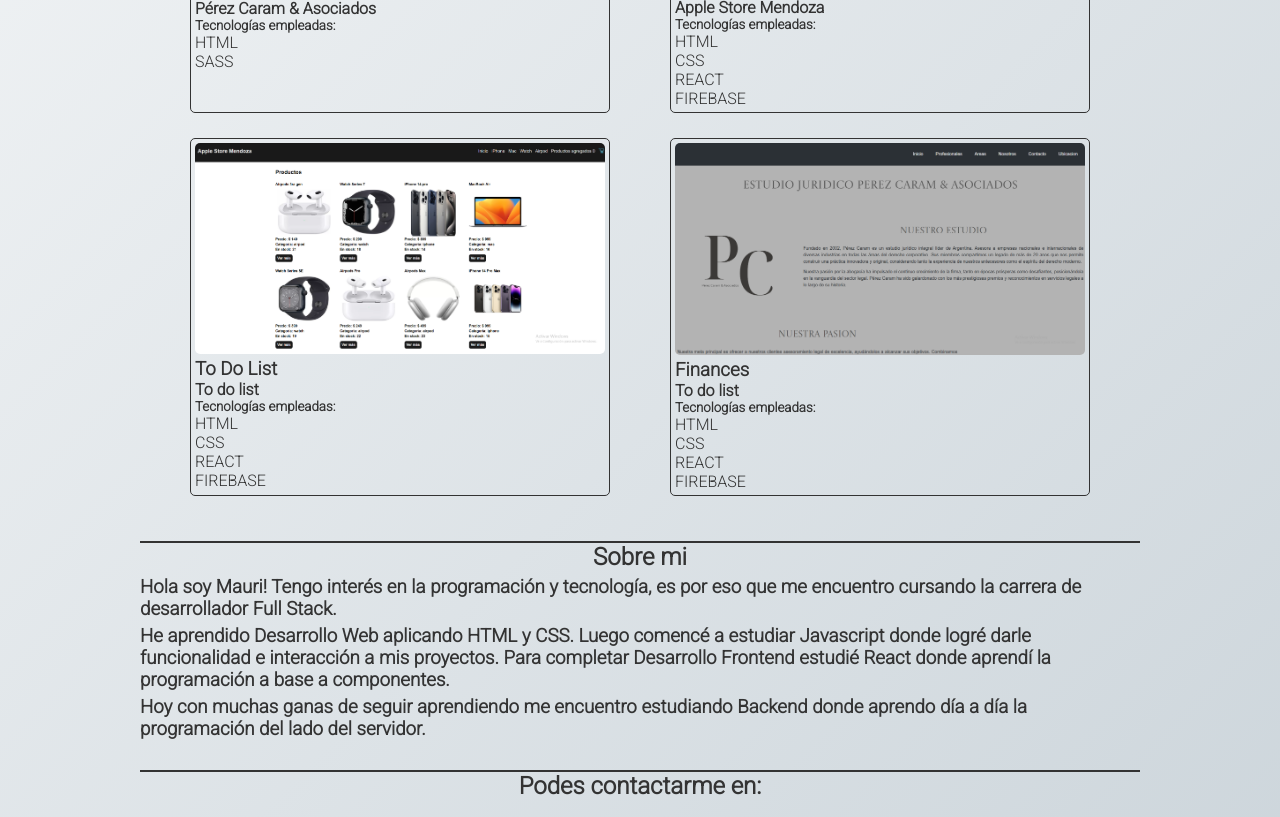
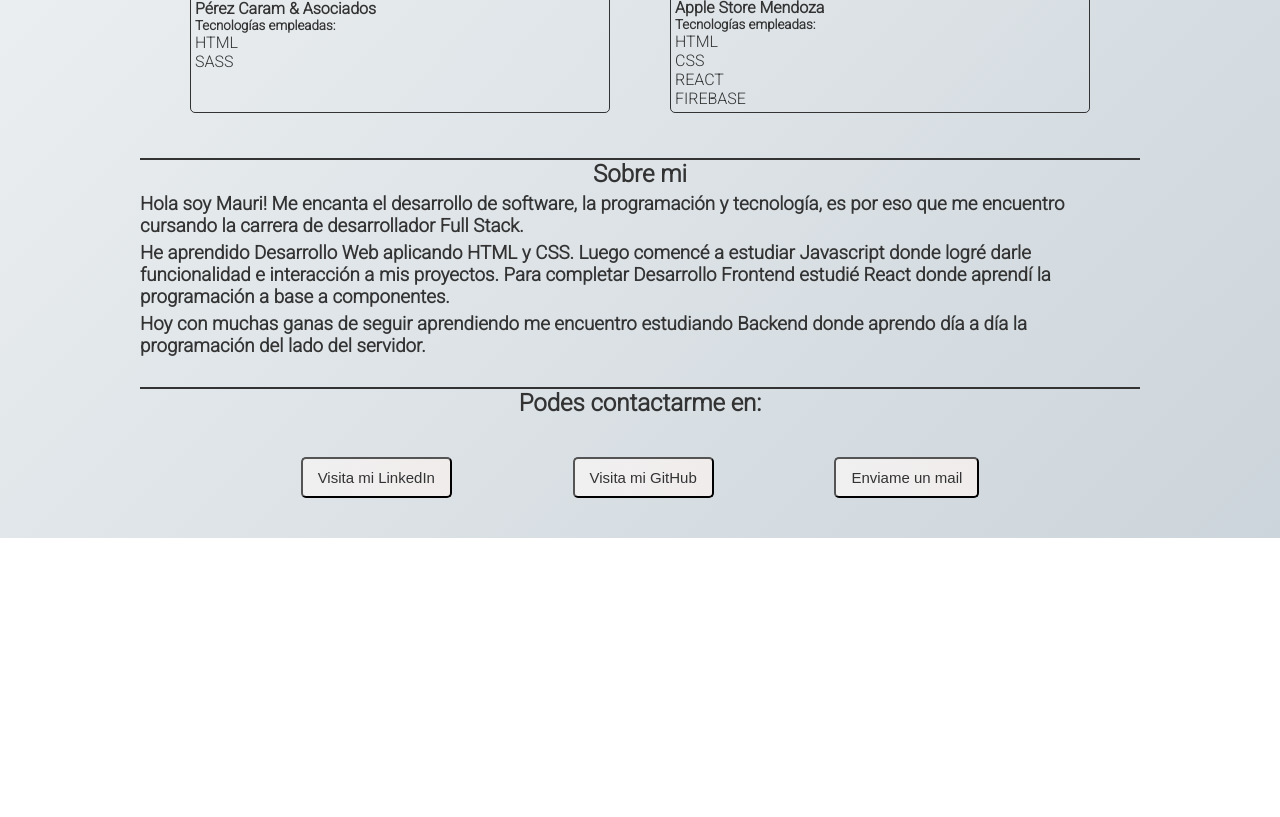
Before and after one commit to MauricioPerezCaram/Mi-CV, a React (Create React App) app: page / in a window 1280 px wide. Shown: the part 1220-2037 px from the top of the page. After the commit the page ends 1758 px from the top, so only its background shows below. Built offline with nearby package versions, Linux system fonts and the light colour scheme.

Commit message:
links proyectos y hover

```diff
--- a/src/App.css
+++ b/src/App.css
@@ -105,6 +105,10 @@
   border-radius: 5px;
 }
 
+.proyecto:hover {
+  cursor: pointer;
+}
+
 .tecnologias-completas {
   border-top: solid 2px;
 }
--- a/src/Components/Proyectos.jsx
+++ b/src/Components/Proyectos.jsx
@@ -1,9 +1,18 @@
 const Proyectos = () => {
+
+  const abrirpaginaestudio = () => {
+    window.open('https://primer-subida-githhub-pre-entrega.vercel.app/', '_blank');
+  };
+
+  const abrirapplestore= () => {
+    window.open('https://entrega-final-react-perez-caram.vercel.app/');
+  }
+
   return (
     <section id="proyectos">
       <h2 className="h2proyectos">Proyectos en los que he trabajado</h2>
       <div className="container-proyectos">
-        <div className="proyecto">
+        <div className="proyecto" onClick={abrirpaginaestudio}>
           <img src="Estudio Jco. PC & Asoc.png" alt="Estudio Jco. PC & Asoc" />
           <h3>Landing Page</h3>
           <h4>Pérez Caram & Asociados</h4>
@@ -13,7 +22,7 @@
             <li>SASS</li>
           </ul>
         </div>
-        <div className="proyecto">
+        <div className="proyecto" onClick={abrirapplestore}>
           <img src="Apple Store Mendoza.png" alt="Apple Store Mendoza" />
           <h3>E-commerce</h3>
           <h4>Apple Store Mendoza</h4>
@@ -25,30 +34,7 @@
             <li>FIREBASE</li>
           </ul>
         </div>
-        <div className="proyecto">
-          <img src="Apple Store Mendoza.png" alt="" />
-          <h3>To Do List</h3>
-          <h4>To do list</h4>
-          <h5>Tecnologías empleadas:</h5>
-          <ul>
-            <li>HTML</li>
-            <li>CSS</li>
-            <li>REACT</li>
-            <li>FIREBASE</li>
-          </ul>
-        </div>
-        <div className="proyecto">
-          <img src="Estudio Jco. PC & Asoc.png" alt="" />
-          <h3>Finances</h3>
-          <h4>To do list</h4>
-          <h5>Tecnologías empleadas:</h5>
-          <ul>
-            <li>HTML</li>
-            <li>CSS</li>
-            <li>REACT</li>
-            <li>FIREBASE</li>
-          </ul>
-        </div>
+
       </div>
     </section>
   );
--- a/src/Components/SobreMi.jsx
+++ b/src/Components/SobreMi.jsx
@@ -3,7 +3,7 @@
     <section id="sobremi" className="sobremi">
       <h2>Sobre mi</h2>
       <h3>
-        Hola soy Mauri! Tengo interés en la programación y tecnología, es por
+        Hola soy Mauri! Me encanta el desarrollo de software, la programación y tecnología, es por
         eso que me encuentro cursando la carrera de desarrollador Full Stack.
       </h3>
       <h3>
--- a/src/Components/Tecnologías.jsx
+++ b/src/Components/Tecnologías.jsx
@@ -55,13 +55,8 @@
       <h2>Tecnologías aprendiendo</h2>
       <div className="logostecnologías">
         <img src="mongodb.png" alt="mongodb" />
+        <img src="1920px-Node.js_logo.svg.png" alt="nodejs" />
         <img src="Typescript_logo_2020.svg.png" alt="mongodb" />
-
-        <img src="1920px-Node.js_logo.svg.png" alt="nodejs" />
-        <img
-          src="AwcMggxFR7LsNEXNz85rvYxmGZ8cZWGbIgXnl-vQ8LE.webp"
-          alt="html"
-        />
       </div>
       <div className="contenedor-tecnologias">
         <ul>
```
Also changed, not shown: public/1920px-Node.js_logo.svg.png, public/mongodb.png.
